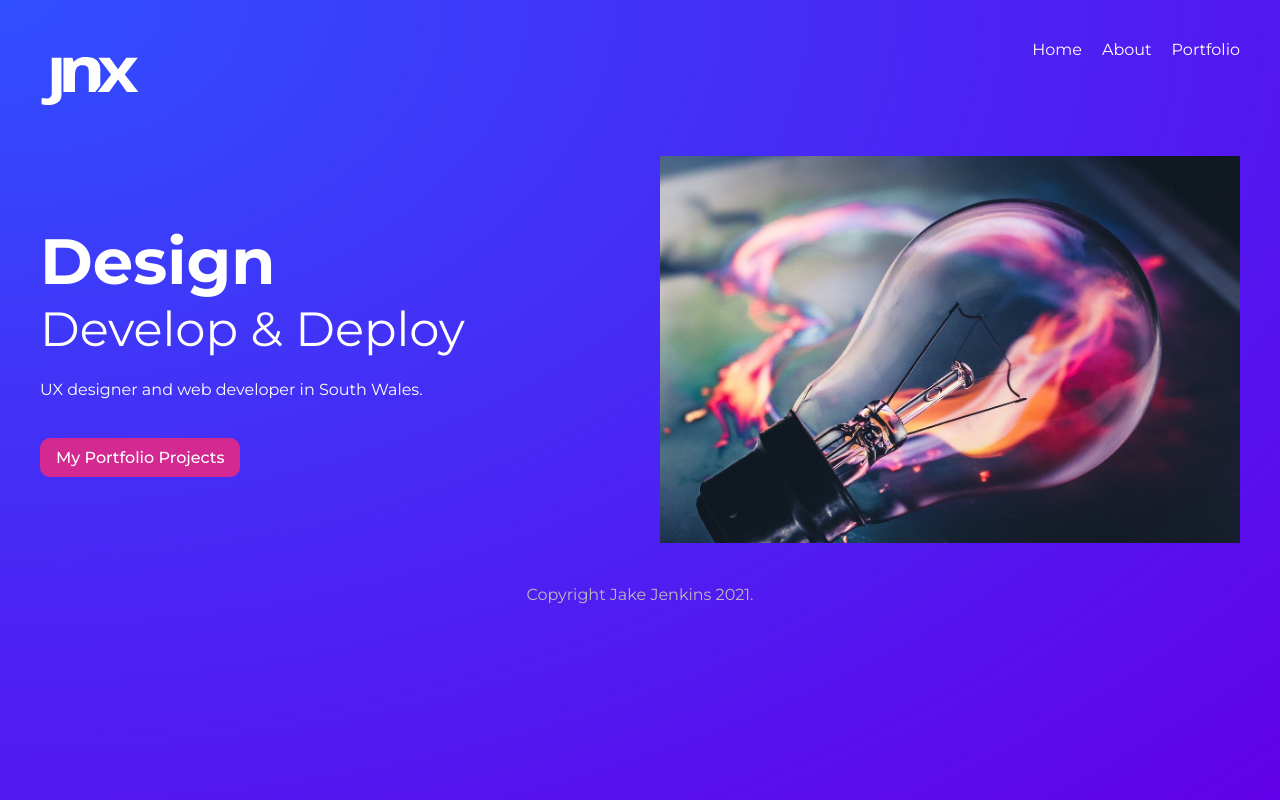
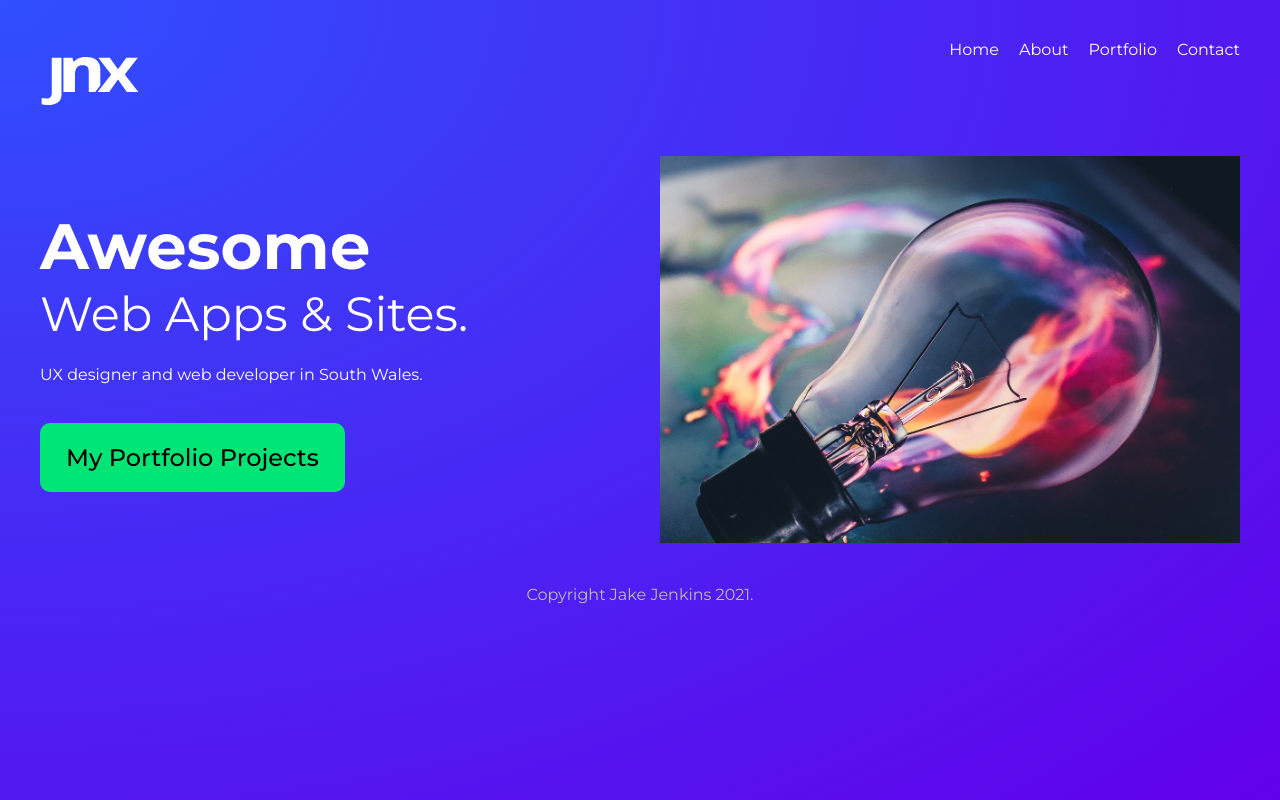
Before and after one commit to jake-jenkins/jnx, a Gatsby site: page / in a window 1280 px wide. Built offline with nearby package versions, Linux system fonts and the light colour scheme; Gatsby itself is replaced by a stand-in of ours.

Commit message:
add contact page

```diff
--- a/src/components/Navbar.js
+++ b/src/components/Navbar.js
@@ -10,6 +10,7 @@ export default function Navbar() {
         <Link to="/">Home</Link>
         <Link to="/about">About</Link>
         <Link to="/projects">Portfolio</Link>
+        <Link to="/contact">Contact</Link>
         </div>
         </nav>
     )
--- a/src/pages/index.js
+++ b/src/pages/index.js
@@ -9,8 +9,8 @@ export default function Home({ data }) {
     <Layout>
   <section className={styles.header}>
     <div>
-      <h2>Design</h2>
-      <h3>Develop & Deploy</h3>
+      <h2>Awesome</h2>
+      <h3>Web Apps & Sites.</h3>
       <p>UX designer and web developer in South Wales.</p>
       <Link className={styles.btn} to="/projects">My Portfolio Projects</Link>
     </div>
--- a/src/styles/home.module.css
+++ b/src/styles/home.module.css
@@ -14,8 +14,10 @@
 }
 .btn {
   display: inline-block;
-  background: #d42990;
-  padding: 10px 16px;
+  font-size: 1.5rem;
+  background: rgba(0, 230, 118, 1);
+  color: #000;
+  padding: 20px 26px;
   border-radius: 10px;
   margin-top: 20px;
   font-weight: 500;
```
Also changed, not shown: src/pages/contact.js (added, +13 -0 lines).
